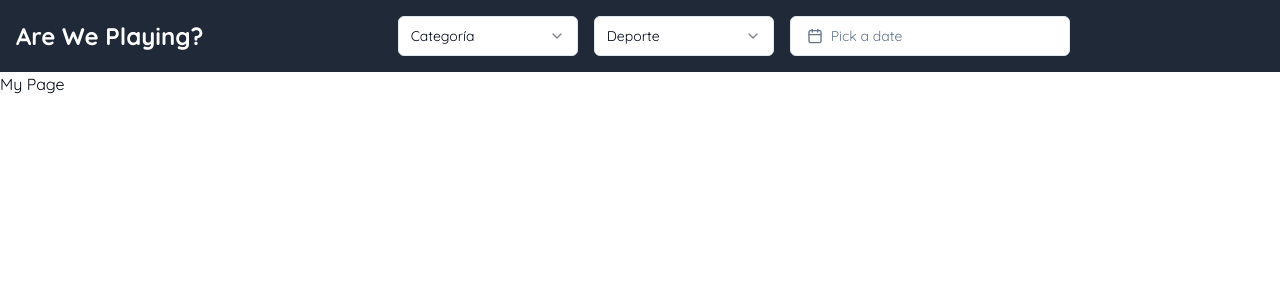
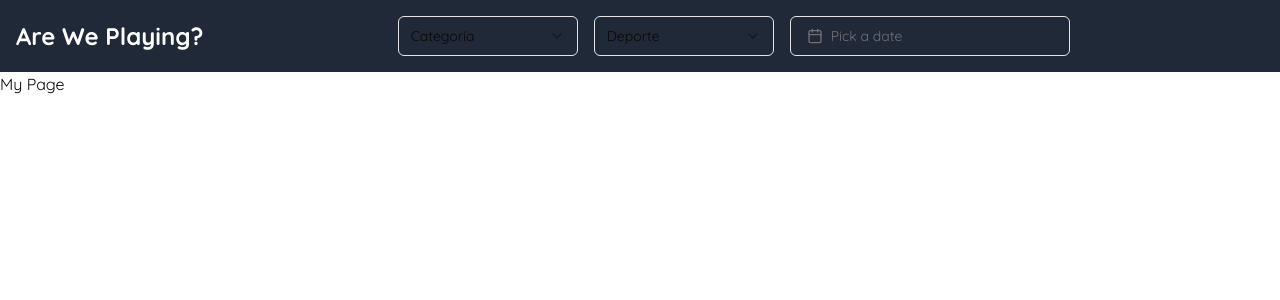
Before and after one commit to Jared-MB/AreWePlaying, a Next.js app: page / in a window 1280 px wide. Shown: the top 300 px of the page. Built offline with nearby package versions, Linux system fonts and the light colour scheme.

Commit message:
feat: set custom colors

```diff
--- a/src/app/globals.css
+++ b/src/app/globals.css
@@ -5,57 +5,86 @@
 @layer base {
   :root {
     --background: 0 0% 100%;
-    --foreground: 222.2 84% 4.9%;
+    --foreground: 240 10% 3.9%;
+
     --card: 0 0% 100%;
-    --card-foreground: 222.2 84% 4.9%;
+    --card-foreground: 240 10% 3.9%;
+
     --popover: 0 0% 100%;
-    --popover-foreground: 222.2 84% 4.9%;
-    --primary: 222.2 47.4% 11.2%;
-    --primary-foreground: 210 40% 98%;
-    --secondary: 210 40% 96.1%;
-    --secondary-foreground: 222.2 47.4% 11.2%;
-    --muted: 210 40% 96.1%;
-    --muted-foreground: 215.4 16.3% 46.9%;
-    --accent: 210 40% 96.1%;
-    --accent-foreground: 222.2 47.4% 11.2%;
+    --popover-foreground: 240 10% 3.9%;
+
+    --primary: #a855f7;
+    --primary-foreground: #d4d4d8;
+
+    --secondary: 240 4.8% 95.9%;
+    --secondary-foreground: 240 5.9% 10%;
+
+    --muted: 240 4.8% 95.9%;
+    --muted-foreground: 240 3.8% 46.1%;
+
+    --accent: 240 4.8% 95.9%;
+    --accent-foreground: 240 5.9% 10%;
+
     --destructive: 0 84.2% 60.2%;
-    --destructive-foreground: 210 40% 98%;
-    --border: 214.3 31.8% 91.4%;
-    --input: 214.3 31.8% 91.4%;
-    --ring: 222.2 84% 4.9%;
+    --destructive-foreground: 0 0% 98%;
+
+    --border: 240 5.9% 90%;
+    --input: 240 5.9% 90%;
+    --ring: 240 10% 3.9%;
+
     --radius: 0.5rem;
+
     --chart-1: 12 76% 61%;
     --chart-2: 173 58% 39%;
     --chart-3: 197 37% 24%;
     --chart-4: 43 74% 66%;
     --chart-5: 27 87% 67%;
+    --chart-6: 88 62% 52%;
+    --chart-7: 310 55% 44%;
+    --chart-8: 142 45% 38%;
+    --chart-9: 25 80% 65%;
+    --chart-10: 200 50% 30%;
   }
 
   .dark {
-    --background: 222.2 84% 4.9%;
-    --foreground: 210 40% 98%;
-    --card: 222.2 84% 4.9%;
-    --card-foreground: 210 40% 98%;
-    --popover: 222.2 84% 4.9%;
-    --popover-foreground: 210 40% 98%;
-    --primary: 210 40% 98%;
-    --primary-foreground: 222.2 47.4% 11.2%;
-    --secondary: 217.2 32.6% 17.5%;
-    --secondary-foreground: 210 40% 98%;
-    --muted: 217.2 32.6% 17.5%;
-    --muted-foreground: 215 20.2% 65.1%;
-    --accent: 217.2 32.6% 17.5%;
-    --accent-foreground: 210 40% 98%;
+    --background: #18181b;
+    --foreground: 0 0% 98%;
+
+    --card: 240 10% 3.9%;
+    --card-foreground: 0 0% 98%;
+
+    --popover: 240 10% 3.9%;
+    --popover-foreground: 0 0% 98%;
+
+    --primary: #a855f7;
+    --primary-foreground: #d4d4d8;
+
+    --secondary: 240 3.7% 15.9%;
+    --secondary-foreground: 0 0% 98%;
+
+    --muted: 240 3.7% 15.9%;
+    --muted-foreground: 240 5% 64.9%;
+
+    --accent: 240 3.7% 15.9%;
+    --accent-foreground: 0 0% 98%;
+
     --destructive: 0 62.8% 30.6%;
-    --destructive-foreground: 210 40% 98%;
-    --border: 217.2 32.6% 17.5%;
-    --input: 217.2 32.6% 17.5%;
-    --ring: 212.7 26.8% 83.9%;
+    --destructive-foreground: 0 0% 98%;
+
+    --border: 240 3.7% 15.9%;
+    --input: 240 3.7% 15.9%;
+    --ring: 240 4.9% 83.9%;
+
     --chart-1: 220 70% 50%;
     --chart-2: 160 60% 45%;
     --chart-3: 30 80% 55%;
     --chart-4: 280 65% 60%;
     --chart-5: 340 75% 55%;
+    --chart-6: 200 65% 45%;
+    --chart-7: 140 55% 50%;
+    --chart-8: 50 70% 60%;
+    --chart-9: 260 60% 55%;
+    --chart-10: 10 70% 50%;
   }
 }
 
@@ -66,4 +95,32 @@
   body {
     @apply bg-background text-foreground;
   }
+  p {
+    @apply text-pretty;
+  }
 }
+
+input[type='number']::-webkit-inner-spin-button,
+input[type='number']::-webkit-outer-spin-button {
+  -webkit-appearance: none;
+  margin: 0;
+}
+
+::-webkit-scrollbar {
+  width: 8px; /* Tamaño del scroll en vertical */
+  height: 8px; /* Tamaño del scroll en horizontal */
+}
+::-webkit-scrollbar-thumb {
+  background: #adadad;
+  border-radius: 4px;
+}
+::-webkit-scrollbar-thumb:hover {
+  background: #929292;
+}
+::-webkit-scrollbar-thumb:active {
+  background-color: #a0a0a0;
+}
+::-webkit-scrollbar-track {
+  background: transparent;
+  border-radius: 4px;
+}
--- a/tailwind.config.ts
+++ b/tailwind.config.ts
@@ -26,11 +26,11 @@ const config = {
 				border: "hsl(var(--border))",
 				input: "hsl(var(--input))",
 				ring: "hsl(var(--ring))",
-				background: "hsl(var(--background))",
+				background: "var(--background)",
 				foreground: "hsl(var(--foreground))",
 				primary: {
-					DEFAULT: "hsl(var(--primary))",
-					foreground: "hsl(var(--primary-foreground))",
+					DEFAULT: "var(--primary)",
+					foreground: "--primary-foreground)",
 				},
 				secondary: {
 					DEFAULT: "hsl(var(--secondary))",
```
